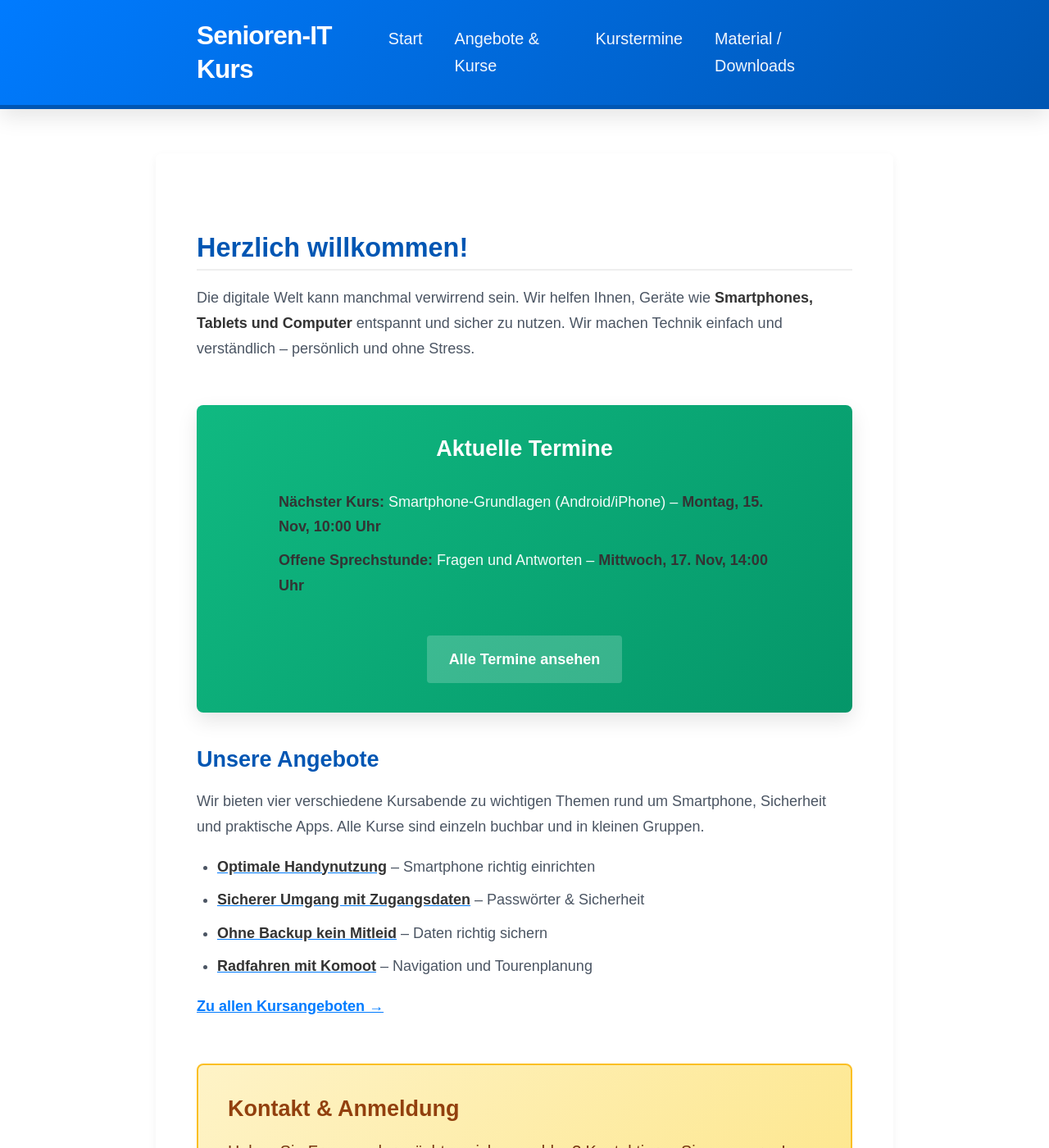
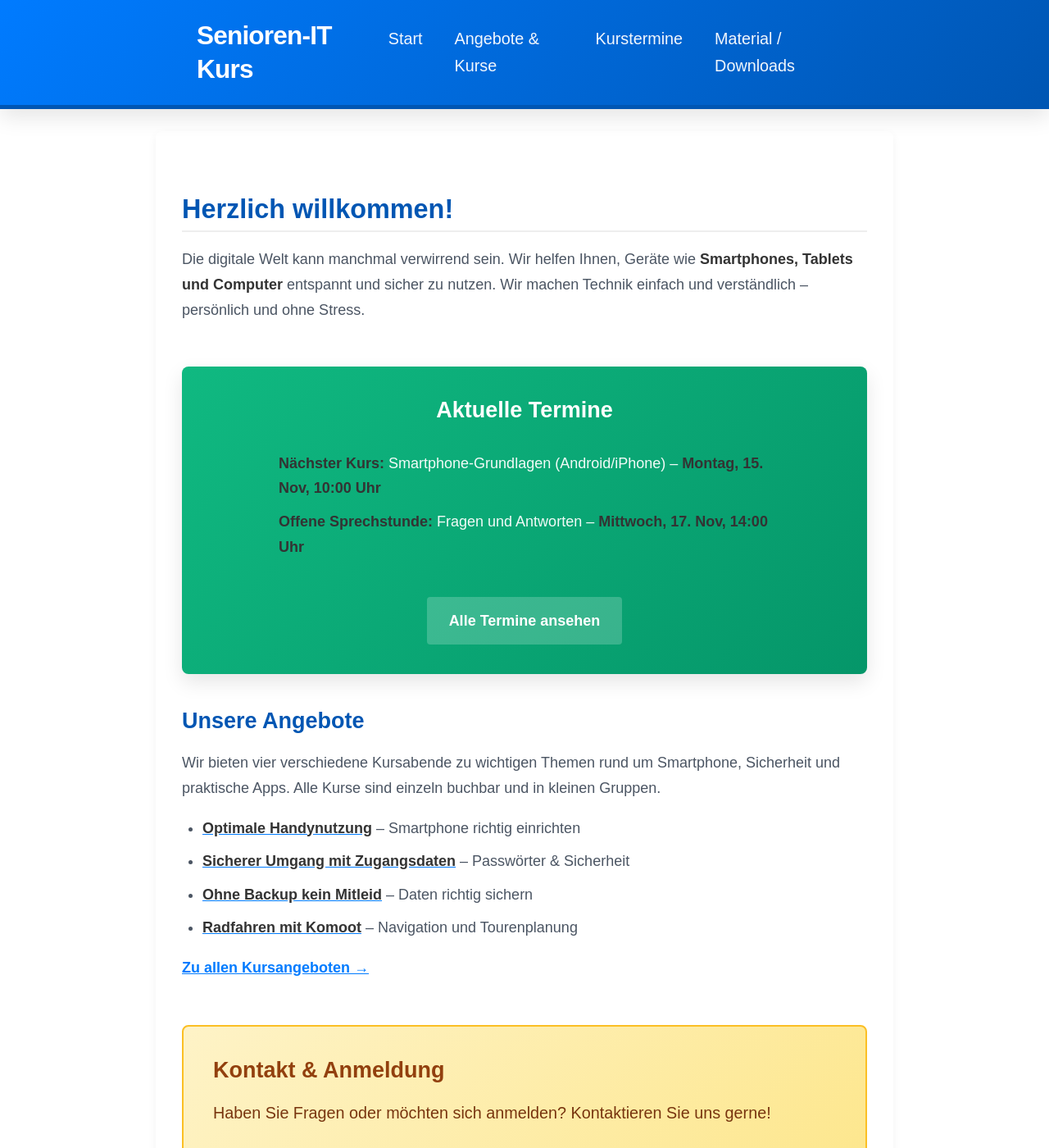
Before and after one commit to gkoe/senioren-it-kurs, a Jekyll site: the page built from index.md, in a window 1280 px wide and 1400 px high. Shown: the whole window at 82% size. Built offline with Jekyll 4.4.1, drawn with Linux system fonts in a browser that asks for light colours; our own code applies the rules of GitHub Pages for plain Markdown files.

Commit message:
UX: Hamburger-Button links neben Titel; Startabstand halbiert; mobile Header kompakter

```diff
--- a/_includes/header.html
+++ b/_includes/header.html
@@ -1,10 +1,12 @@
 <header class="site-header">
   <div class="wrap">
-    <h1 class="site-title"><a href="{{ '/' | relative_url }}">{{ site.title }}</a></h1>
+    <!-- Mobile Menü Toggle (CSS-only) - muss Geschwister von nav sein -->
+    <input type="checkbox" id="nav-toggle" class="nav-toggle" aria-hidden="true">
 
-    <!-- Mobile Menü Toggle (CSS-only) -->
-    <input type="checkbox" id="nav-toggle" class="nav-toggle" aria-hidden="true">
-    <label for="nav-toggle" class="menu-toggle" aria-label="Menü öffnen oder schließen">☰ Menü</label>
+    <div class="brand-row">
+      <label for="nav-toggle" class="menu-toggle" aria-label="Menü öffnen oder schließen">☰</label>
+      <h1 class="site-title"><a href="{{ '/' | relative_url }}">{{ site.title }}</a></h1>
+    </div>
 
     <nav class="main-nav" id="site-nav" aria-label="Hauptnavigation">
       <a href="{{ '/' | relative_url }}">Start</a>
--- a/assets/css/style.css
+++ b/assets/css/style.css
@@ -77,6 +77,13 @@
   padding-bottom: 1.25rem;
 }
 
+/* Zeile mit Burger + Titel */
+.brand-row {
+  display: flex;
+  align-items: center;
+  gap: 0.75rem;
+}
+
 .site-title {
   margin: 0;
   font-size: 1.75rem;
@@ -130,6 +137,7 @@
   cursor: pointer;
   font-weight: 600;
   user-select: none;
+  font-size: 1.2rem;
 }
 
 /* ========================================
@@ -138,13 +146,16 @@
 .content {
   flex: 1;
   background: var(--bg-white);
-  padding: 3rem 0;
+  /* Reduzierte Start-Abstände */
+  padding: 1.5rem 0;
 }
 
 .content .wrap {
   background: var(--bg-white);
   border-radius: var(--border-radius);
   box-shadow: var(--box-shadow);
+  /* Kompakteres Innen-Spacing im Inhaltsbereich */
+  padding: 20px 32px;
 }
 
 /* Typografie */
@@ -511,10 +522,10 @@
   /* Header und Navigation */
   .site-header .wrap {
     flex-direction: column;
-    gap: 1rem;
-    text-align: center;
-    padding-top: 1rem;
-    padding-bottom: 1rem;
+    gap: 0.5rem;
+    text-align: left;
+    padding-top: 0.75rem;
+    padding-bottom: 0.75rem;
   }
 
   .site-title {
@@ -536,7 +547,7 @@
   }
 
   .content .wrap {
-    padding: 25px 20px;
+    padding: 16px 16px;
   }
 
   /* Typografie */
```
